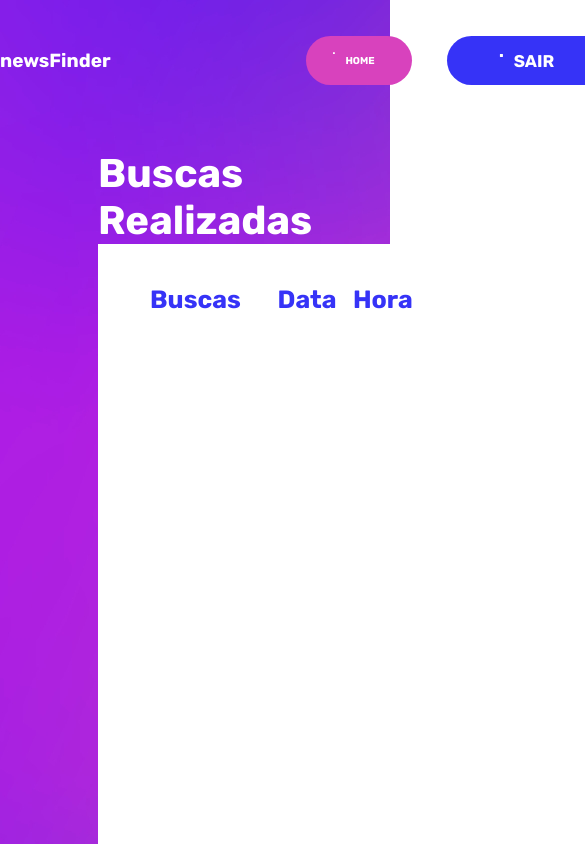
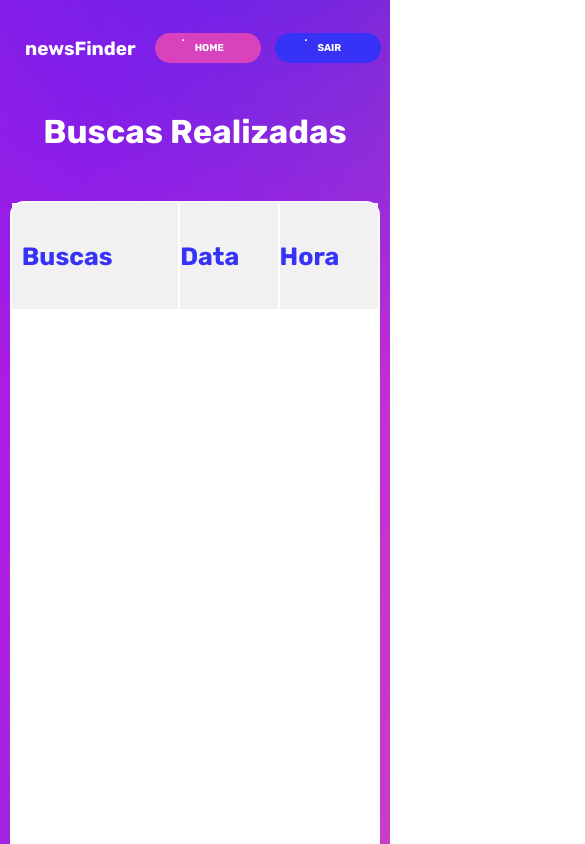
Before and after one commit to andre-rosatto/newtab-newsfinder, a React (Create React App) app: page /search in a window 390 px wide. Shown: the top 844 px of the page, 585 px wide, since content can reach past the window. Built offline with nearby package versions, Linux system fonts and the light colour scheme.

Commit message:
Search.jsx responsiv.

```diff
--- a/src/css/search.css
+++ b/src/css/search.css
@@ -1,3 +1,8 @@
+.main {
+    background-image: url('../utils/images/login-bg.jpg');
+    width: 100%;
+    height: 1081px;
+}
 
 .searchHeader {
     display: flex;
@@ -29,6 +34,7 @@
 
 .titleBuscas {
     margin-left: 98px;
+    margin-bottom: 40px;
     font-family: Rubik;
     font-size: 40px;
     color: #ffffff;
@@ -39,9 +45,12 @@
     width: 85%;
     height: 760px;
     background-color: #ffffff;
+    border-radius: 14px;
+    border: none;
 }
 
 .tableHeader {
+    background: #F1F1F1;
     color: #3633F7;
     height: 106px;
     text-align: left;
@@ -54,7 +63,14 @@
 
 .tableBody {
     font-size: 24px;
+}
 
+.tableBuscas tbody tr td {
+    border-bottom: 1px solid #ccc; /* Adiciona uma borda inferior cinza */
+}
+
+.tableBuscas tbody tr:last-child td {
+    border-bottom: none;
 }
 
 .colBuscas {
@@ -66,3 +82,56 @@
 .colDate, .colTime {
     color: #D842BD;
 }
+
+@media screen and (max-width: 1020px) {
+    .main {
+        width: 100%;
+        height: 1016px;
+    }
+    .searchHeader {
+        height: 30px;
+        margin-bottom: 49px;
+        align-items: center;
+        padding-top: 33px;
+        gap: 1px;
+    }
+
+    .btnHeader {
+        gap: 14px;
+    }
+
+    .buttonSair {
+        font-size: 10px;
+        width: 106px;
+    }
+
+    .newsFinder {
+        padding-left: 16px;
+    }
+
+    .titleBuscas {
+        font-size: 33px;
+        display: flex;
+        justify-content: center;
+        margin-bottom: 50px;
+        margin-left: 0px;
+    }
+
+    .tableBuscas {
+        width: 95%;
+        height: 751px;
+        background-color: #ffffff;
+        border-radius: 14px;
+        border: none;
+        margin: auto;
+    }
+
+    .colBuscas {
+        width: 70%;
+        padding-left: 10px;
+    }
+
+    .nameBuscas {
+        padding-left: 10px;
+    }
+}
```
